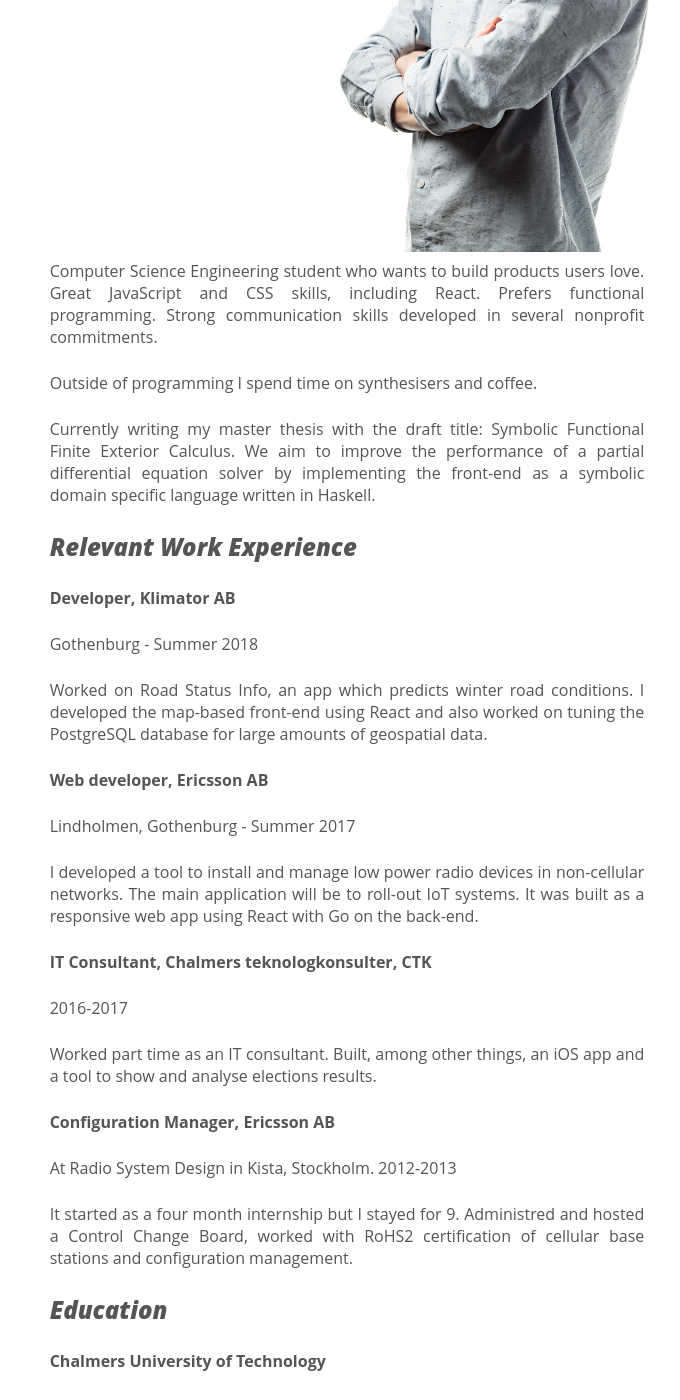
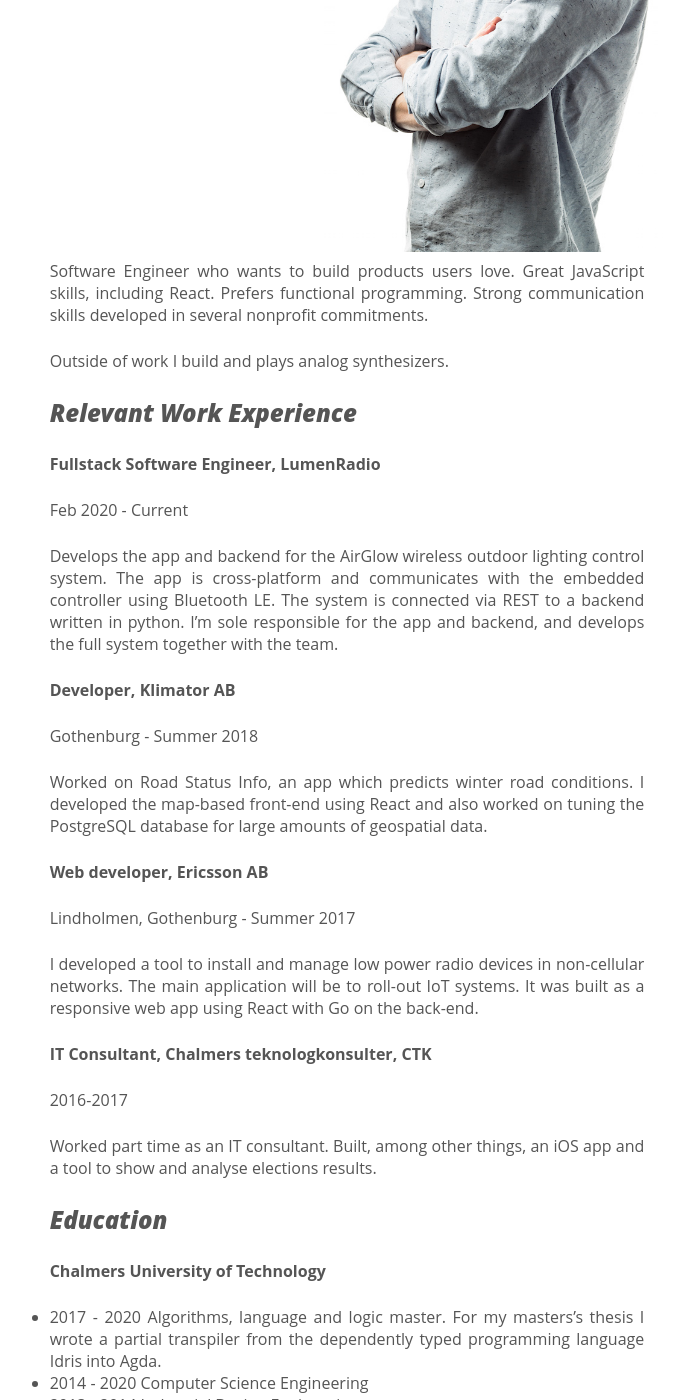
Before and after one commit to karljakoblarsson/karljakoblarsson.github.io, a Jekyll site: the page built from cv.md, in a window 1280 px wide and 1400 px high, scrolled down 399 px. Shown: the whole window, without its empty margins (293-973 px from the left). Built offline with Jekyll 4.4.1, drawn with Linux system fonts in a browser that asks for light colours; some of the changed text lies outside the part shown.

Commit message:
Update CV

```diff
--- a/cv.md
+++ b/cv.md
@@ -4,21 +4,27 @@ title: CV - Jakob Larsson
 menuitem: navcv
 ---
 
-Computer Science Engineering student who wants to build products users love.
-Great JavaScript and CSS skills, including React. Prefers functional
+Software Engineer who wants to build products users love.
+Great JavaScript skills, including React. Prefers functional
 programming.  Strong communication skills developed in several nonprofit
 commitments.
 
-Outside of programming I spend time on synthesisers and coffee.
+Outside of work I build and plays analog synthesizers.
 
-Currently writing my master thesis with the draft title: Symbolic Functional Finite
-Exterior Calculus. We aim to improve the performance of a partial differential
-equation solver by implementing the front-end as a symbolic domain specific
-language written in Haskell.
 
 
 Relevant Work Experience
 ---------------
+
+### Fullstack Software Engineer, LumenRadio
+Feb 2020 - Current
+
+Develops the app and backend for the AirGlow wireless outdoor lighting control
+system. The app is cross-platform and communicates with the embedded
+controller using Bluetooth LE. The system is connected via REST to a backend
+written in python. I'm sole responsible for the app and backend, and develops
+the full system together with the team.
+
 
 ### Developer, Klimator AB
 Gothenburg - Summer 2018
@@ -43,24 +49,17 @@ Worked part time as an IT consultant. Built, among other things, an iOS app
 and a tool to show and analyse elections results.
 
 
-### Configuration Manager, Ericsson AB
-
-At Radio System Design in Kista, Stockholm. 2012-2013
-
-It started as a four month internship but I stayed for 9.  Administred and
-hosted a Control Change Board, worked with RoHS2 certification of cellular base
-stations and configuration management.
-
-
 Education
 ---------
 
 ### Chalmers University of Technology
 
-- 2017- Algorithms, language and logic master.
-- 2014- Computer Science Engineering
+- 2017 - 2020 Algorithms, language and logic master.
+    For my masters's thesis I wrote a partial transpiler from the dependently
+    typed programming language Idris into Agda.
+- 2014 - 2020 Computer Science Engineering
 
-- 2013-2014 Industrial Design Engineering
+- 2013 - 2014 Industrial Design Engineering
 
 
 Selection of Other Experiences
@@ -79,35 +78,14 @@ I was part of the organizing committee for the Chalmers Student Union Work
 Fair. The fair has about 150 exhibitors and several thousand visitors.
 I worked with corporate relations and events.
 
-### Producer, Chalmersspexet Bob
-2017
-
-I was the musical director of the music theater Magnus Ladulås. During the year
-we played over 20 shows for several thousand people.  I managed an orchestra of
-9 musicians and a cast of 7 actors/singers.
-
-<!-- ### Swedish Federation of Youth Scientists -->
-<!-- 2013-2015 -->
-
-<!-- I worked with the Swedish Youth Science -->
-<!-- Exhibition. (Utställningen Unga Forskare) -->
-<!-- It is a exhibition and competition for the best young scientists in Sweden. -->
-<!-- Each year we have about 300 participants from all over the country. -->
-<!-- I was the head of marketing and IT. -->
-
-<!-- ### Conductor, The Alliance Orchestra of Gothenburg -->
-<!-- 2014-2016 -->
-
-<!-- Musical director for the Alliance Orchestra of Gothenburg. -->
-<!-- Which means I arrange concerts, tours, dinners, parties and other events for -->
-<!-- between 15-120 people. -->
-
 
 Skills
 ------
 
-- JavaScript, SQL, Haskell, Go, Agda, Python, Java, PHP, Erlang
+- JavaScript, Python, C#, SQL, Haskell, Java, PHP, Erlang
 - HTML, CSS, React, Redux
+- iOS and Androind app developemnt. Swift, Java and Xamarin. Strong knowledge
+    of BLE.
 - git, vim, unix
 - Drivers license (B)
 
```
